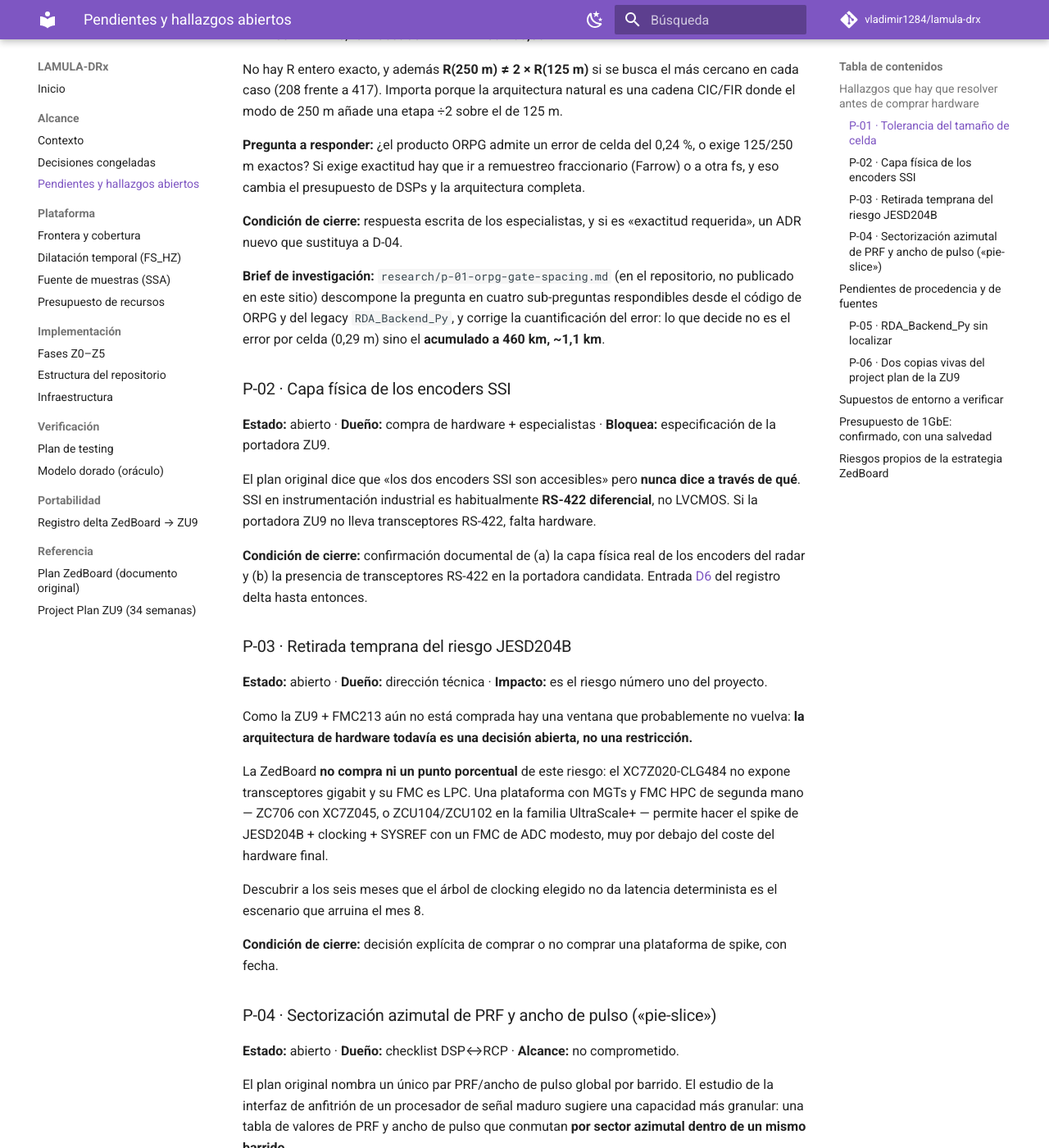
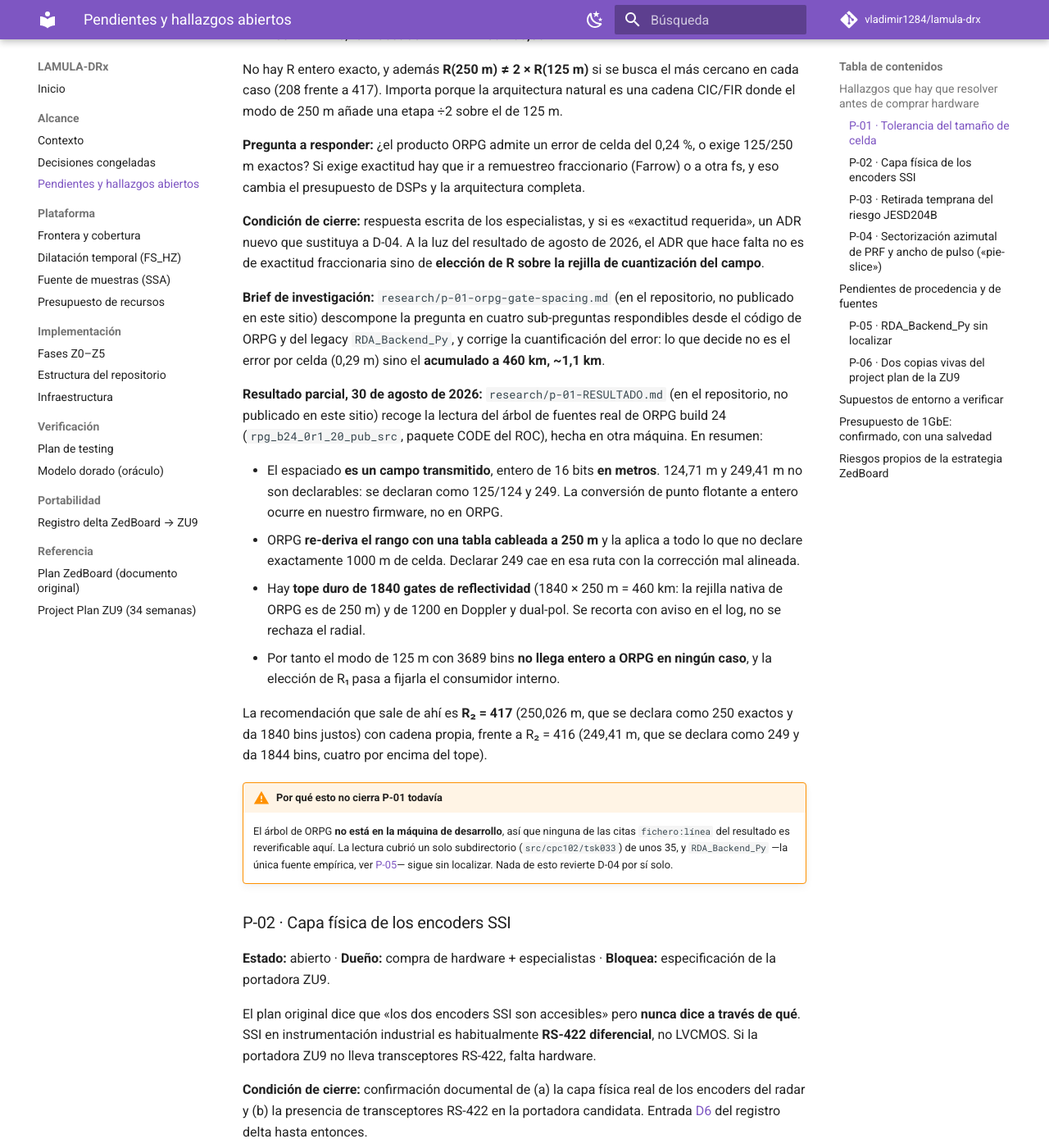
Before and after one commit to vladimir1284/lamula-drx, an MkDocs documentation site: the page built from docs/alcance/pendientes.md, in a window 1280 px wide and 1400 px high, scrolled down 589 px. Shown: the whole window at 82% size. Built offline with MkDocs 1.6.1 and Material for MkDocs 9.7.7, drawn with Linux system fonts in a browser that asks for light colours; comment, search, counter and statistics services are not loaded; some of the changed text lies outside the part shown.

Commit message:
Add P-01 ORPG source-reading result and follow-up sweep brief
The P-01 investigation ran on a separate machine against a real ORPG build 24
source tree (CODE package, rpg_b24_0r1_20_pub_src). Its findings are recorded
here, along with the provenance caveat that the tree is not present on the
development machine, so none of its file:line citations are re-verifiable from
this repository.

Findings, in short: gate spacing is a transmitted field, a 16-bit integer in
whole metres, so 124.71 m and 249.41 m are not declarable; ORPG re-derives range
from a table hardcoded to 250 m and applies it to anything not declaring exactly
1000 m; and there is a hard cap of 1840 reflectivity gates, which is the 250 m
native grid over 460 km. That points at R2 = 417 rather than the frozen R2 = 416,
but the evidence is not yet re-verifiable and P-01 stays open, so D-04 is left
frozen with a pointer rather than amended.

Also adds a runnable brief for the remaining work on the machine that has the
tree: re-verify the four decisive citations, sweep the other ~35 cpc0xx
subdirectories for hardcoded range re-derivation, and settle the out-of-bounds
read that the result document currently marks as plausible but unproven.

Co-Authored-By: Claude Opus 5 (1M context) <noreply@anthropic.com>

```diff
--- a/docs/alcance/pendientes.md
+++ b/docs/alcance/pendientes.md
@@ -11,8 +11,9 @@ ahora, y los dos cuestan mucho después.
 
 ### P-01 · Tolerancia del tamaño de celda { #p-01 }
 
-**Estado:** abierto · **Dueño:** especialistas de dominio · **Bloquea:** cierre de
-[D-04](decisiones.md#d-04) y la arquitectura del DDC.
+**Estado:** parcialmente respondido sobre código de ORPG, pendiente de verificación de fuente ·
+**Dueño:** especialistas de dominio · **Bloquea:** cierre de [D-04](decisiones.md#d-04) y la
+arquitectura del DDC.
 
 A 250 MSPS cada muestra cubre `c/2 × 4 ns = 0,5996 m`:
 
@@ -28,12 +29,38 @@ exactos? Si exige exactitud hay que ir a remuestreo fraccionario (Farrow) o a ot
 el presupuesto de DSPs y la arquitectura completa.
 
 **Condición de cierre:** respuesta escrita de los especialistas, y si es «exactitud requerida», un
-ADR nuevo que sustituya a D-04.
+ADR nuevo que sustituya a D-04. A la luz del resultado de agosto de 2026, el ADR que hace falta no
+es de exactitud fraccionaria sino de **elección de R sobre la rejilla de cuantización del campo**.
 
 **Brief de investigación:** `research/p-01-orpg-gate-spacing.md` (en el repositorio, no publicado en
 este sitio) descompone la pregunta en cuatro sub-preguntas respondibles desde el código de ORPG y
 del legacy `RDA_Backend_Py`, y corrige la cuantificación del error: lo que decide no es el error por
 celda (0,29 m) sino el **acumulado a 460 km, ~1,1 km**.
+
+**Resultado parcial, 30 de agosto de 2026:** `research/p-01-RESULTADO.md` (en el repositorio, no
+publicado en este sitio) recoge la lectura del árbol de fuentes real de ORPG build 24
+(`rpg_b24_0r1_20_pub_src`, paquete CODE del ROC), hecha en otra máquina. En resumen:
+
+- El espaciado **es un campo transmitido**, entero de 16 bits **en metros**. 124,71 m y 249,41 m no
+  son declarables: se declaran como 125/124 y 249. La conversión de punto flotante a entero ocurre
+  en nuestro firmware, no en ORPG.
+- ORPG **re-deriva el rango con una tabla cableada a 250 m** y la aplica a todo lo que no declare
+  exactamente 1000 m de celda. Declarar 249 cae en esa ruta con la corrección mal alineada.
+- Hay **tope duro de 1840 gates de reflectividad** (1840 × 250 m = 460 km: la rejilla nativa de
+  ORPG es de 250 m) y de 1200 en Doppler y dual-pol. Se recorta con aviso en el log, no se rechaza
+  el radial.
+- Por tanto el modo de 125 m con 3689 bins **no llega entero a ORPG en ningún caso**, y la elección
+  de R₁ pasa a fijarla el consumidor interno.
+
+La recomendación que sale de ahí es **R₂ = 417** (250,026 m, que se declara como 250 exactos y da
+1840 bins justos) con cadena propia, frente a R₂ = 416 (249,41 m, que se declara como 249 y da 1844
+bins, cuatro por encima del tope).
+
+!!! warning "Por qué esto no cierra P-01 todavía"
+    El árbol de ORPG **no está en la máquina de desarrollo**, así que ninguna de las citas
+    `fichero:línea` del resultado es reverificable aquí. La lectura cubrió un solo subdirectorio
+    (`src/cpc102/tsk033`) de unos 35, y `RDA_Backend_Py` —la única fuente empírica, ver
+    [P-05](#p-05)— sigue sin localizar. Nada de esto revierte D-04 por sí solo.
 
 ### P-02 · Capa física de los encoders SSI { #p-02 }
 
```
Also changed, not shown: docs/alcance/decisiones.md (+4 -0 lines), research/README.md (+2 -1 lines), research/p-01-RESULTADO.md (added, +201 -0 lines), research/p-01-barrido-cpc0xx.md (added, +157 -0 lines).
